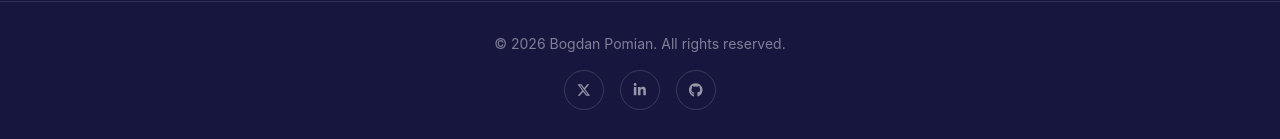
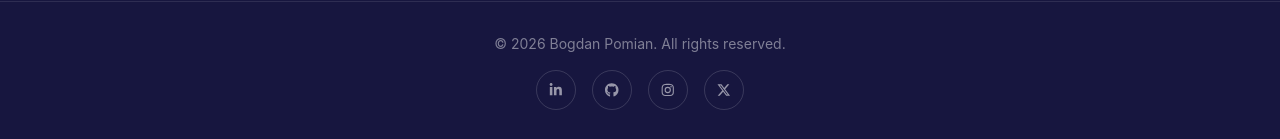
Before and after one commit to bogdanpomian/portfolio, a React (Vite) app: page / in a window 1280 px wide. Shown: the part 4840-4979 px from the top of the page. Built offline with nearby package versions, Linux system fonts and the light colour scheme.

Commit message:
added new footer items

```diff
--- a/src/App.jsx
+++ b/src/App.jsx
@@ -3,6 +3,7 @@ import {
   faXTwitter,
   faLinkedinIn,
   faGithub,
+  faInstagram,
 } from "@fortawesome/free-brands-svg-icons";
 import { faEnvelope, faPhone } from "@fortawesome/free-solid-svg-icons";
 
@@ -449,6 +450,33 @@ function App() {
 
           <div className="flex items-center gap-4">
             <a
+              href="https://www.linkedin.com/in/bogdan-p-b16bb3180/"
+              target="_blank"
+              rel="noreferrer"
+              aria-label="LinkedIn"
+              className="grid h-10 w-10 place-items-center rounded-full border border-white/15 text-white/55 transition hover:border-[#a7a0ff] hover:bg-[#a7a0ff] hover:text-[#17163f]"
+            >
+              <FontAwesomeIcon icon={faLinkedinIn} className="h-4 w-4" />
+            </a>
+            <a
+              href="https://github.com/bogdanpomian"
+              target="_blank"
+              rel="noreferrer"
+              aria-label="GitHub"
+              className="grid h-10 w-10 place-items-center rounded-full border border-white/15 text-white/55 transition hover:border-[#a7a0ff] hover:bg-[#a7a0ff] hover:text-[#17163f]"
+            >
+              <FontAwesomeIcon icon={faGithub} className="h-4 w-4" />
+            </a>
+            <a
+              href="https://www.instagram.com/bogdan_pomian/"
+              target="_blank"
+              rel="noreferrer"
+              aria-label="Instagram"
+              className="grid h-10 w-10 place-items-center rounded-full border border-white/15 text-white/55 transition hover:border-[#a7a0ff] hover:bg-[#a7a0ff] hover:text-[#17163f]"
+            >
+              <FontAwesomeIcon icon={faInstagram} className="h-4 w-4" />
+            </a>
+            <a
               href="https://x.com/PomianBogdan"
               target="_blank"
               rel="noreferrer"
@@ -456,26 +484,6 @@ function App() {
               className="grid h-10 w-10 place-items-center rounded-full border border-white/15 text-white/55 transition hover:border-[#a7a0ff] hover:bg-[#a7a0ff] hover:text-[#17163f]"
             >
               <FontAwesomeIcon icon={faXTwitter} className="h-4 w-4" />
-            </a>
-
-            <a
-              href="https://www.linkedin.com"
-              target="_blank"
-              rel="noreferrer"
-              aria-label="LinkedIn"
-              className="grid h-10 w-10 place-items-center rounded-full border border-white/15 text-white/55 transition hover:border-[#a7a0ff] hover:bg-[#a7a0ff] hover:text-[#17163f]"
-            >
-              <FontAwesomeIcon icon={faLinkedinIn} className="h-4 w-4" />
-            </a>
-
-            <a
-              href="https://github.com"
-              target="_blank"
-              rel="noreferrer"
-              aria-label="GitHub"
-              className="grid h-10 w-10 place-items-center rounded-full border border-white/15 text-white/55 transition hover:border-[#a7a0ff] hover:bg-[#a7a0ff] hover:text-[#17163f]"
-            >
-              <FontAwesomeIcon icon={faGithub} className="h-4 w-4" />
             </a>
           </div>
         </div>
```
